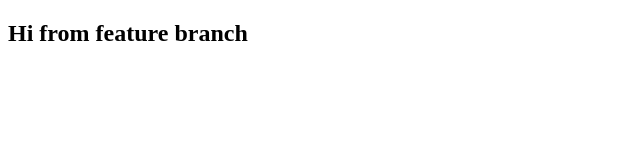
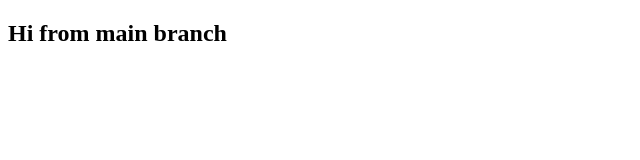
Before and after one commit to MrAbhi9/TASK2, a plain HTML site: page index.html in a window 1280 px wide. Shown: the full height of the page, 0-640 px from the left. Drawn offline with Linux system fonts and the light colour scheme.

Commit message:
commited to main  branch

```diff
--- a/index.html
+++ b/index.html
@@ -5,6 +5,6 @@
         <title>Document</title>
     </head>
     <body>
-        <h2>Hi from feature branch </h2>
+        <h2>Hi from main branch </h2>
     </body>
 </html>
```
